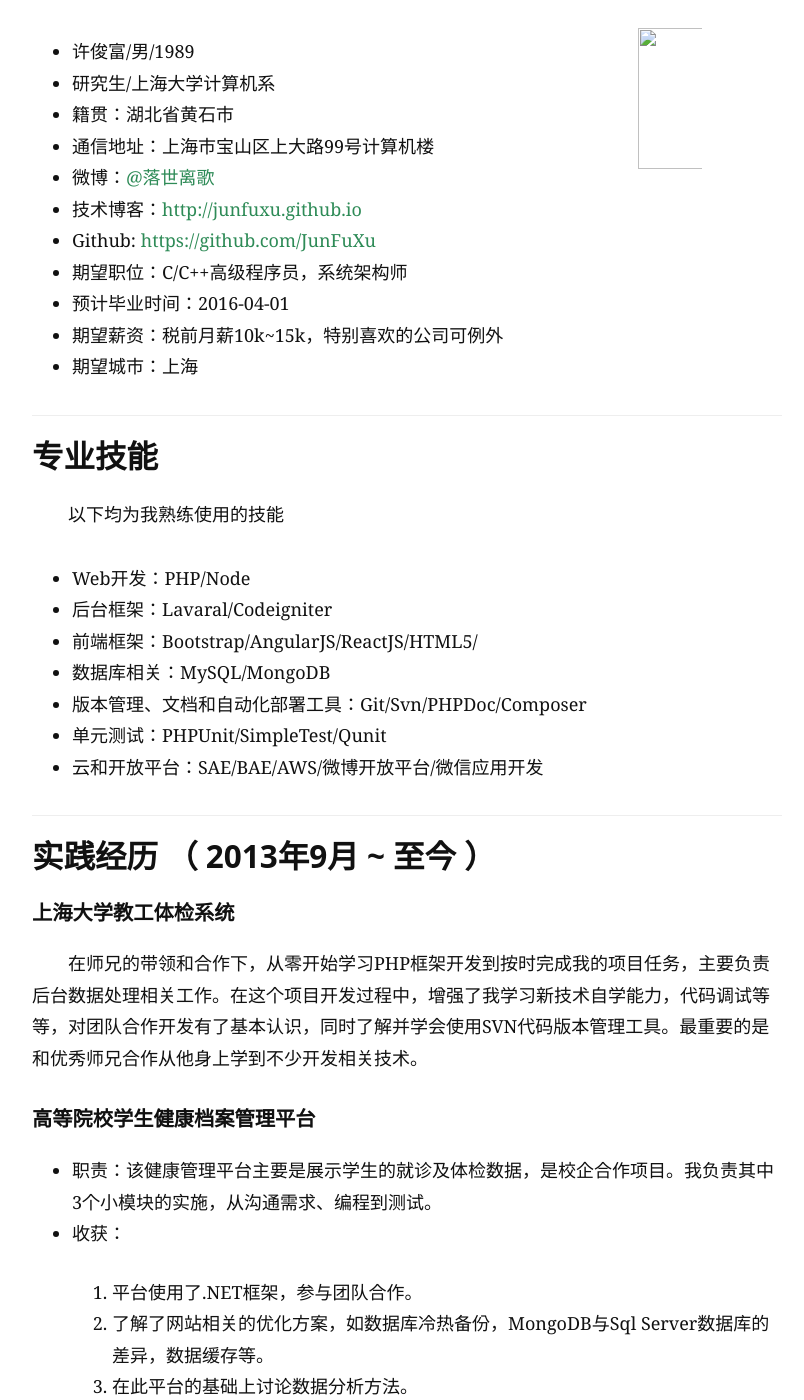
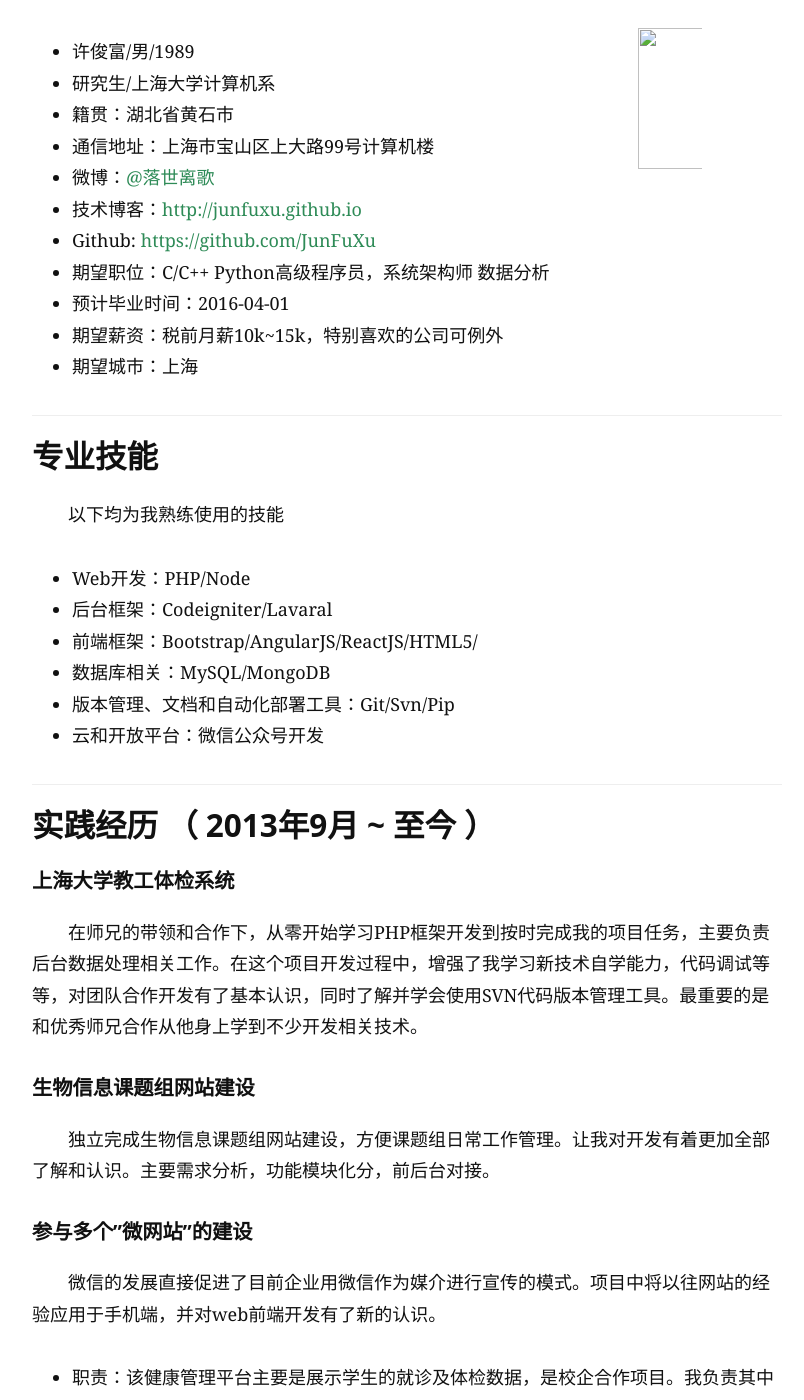
Before and after one commit to JunFuXu/JunFuXu.github.io, a Jekyll site: the page built from resume.md, in a window 1280 px wide and 1400 px high, scrolled down 287 px. Shown: the whole window, without its empty margins (233-1037 px from the left). Built offline with Jekyll 4.4.1, drawn with Linux system fonts in a browser that asks for light colours; Markdown is read by kramdown in place of the engine named in the settings; some of the changed text lies outside the part shown.

Commit message:
Signed-off-by: xujunfu <xujunfu@shu.edu.cn>

```diff
--- a/resume.md
+++ b/resume.md
@@ -52,7 +52,7 @@ img{
  - 微博：[@落世离歌](http://weibo.com/u/2438098050)
  - 技术博客：[http://junfuxu.github.io](http://junfuxu.github.io/)
  - Github: [https://github.com/JunFuXu](https://github.com/JunFuXu)
- - 期望职位：C/C++高级程序员，系统架构师
+ - 期望职位：C/C++ Python高级程序员，系统架构师 数据分析
  - 预计毕业时间：2016-04-01
  - 期望薪资：税前月薪10k~15k，特别喜欢的公司可例外
  - 期望城市：上海
@@ -64,12 +64,11 @@ img{
 以下均为我熟练使用的技能
 
 - Web开发：PHP/Node
-- 后台框架：Lavaral/Codeigniter
+- 后台框架：Codeigniter/Lavaral
 - 前端框架：Bootstrap/AngularJS/ReactJS/HTML5/
 - 数据库相关：MySQL/MongoDB
-- 版本管理、文档和自动化部署工具：Git/Svn/PHPDoc/Composer
-- 单元测试：PHPUnit/SimpleTest/Qunit
-- 云和开放平台：SAE/BAE/AWS/微博开放平台/微信应用开发
+- 版本管理、文档和自动化部署工具：Git/Svn/Pip
+- 云和开放平台：微信公众号开发
 
 ---
 
@@ -77,14 +76,6 @@ img{
 
 #### 上海大学教工体检系统
 在师兄的带领和合作下，从零开始学习PHP框架开发到按时完成我的项目任务，主要负责后台数据处理相关工作。在这个项目开发过程中，增强了我学习新技术自学能力，代码调试等等，对团队合作开发有了基本认识，同时了解并学会使用SVN代码版本管理工具。最重要的是和优秀师兄合作从他身上学到不少开发相关技术。
-
-#### 高等院校学生健康档案管理平台
- * 职责：该健康管理平台主要是展示学生的就诊及体检数据，是校企合作项目。我负责其中3个小模块的实施，从沟通需求、编程到测试。
- * 收获：
-   1. 平台使用了.NET框架，参与团队合作。
-   2. 了解了网站相关的优化方案，如数据库冷热备份，MongoDB与Sql Server数据库的差异，数据缓存等。
-   3. 在此平台的基础上讨论数据分析方法。
-
 
 #### 生物信息课题组网站建设
 独立完成生物信息课题组网站建设，方便课题组日常工作管理。让我对开发有着更加全部了解和认识。主要需求分析，功能模块化分，前后台对接。
@@ -144,4 +135,5 @@ img{
 ---
 
 ## 致谢
+
 感谢您花时间阅读我的简历，期待能有机会和您共事。
```
Also changed, not shown: other parts of resume.md (+2 -2 lines), Blog/KNN.md (added, +14 -0 lines), Blog/信息增益.md (+9 -1 lines), assets/img/InformationGain/HighEntropy.png (added), assets/img/InformationGain/LowEntropy.png (added), 1 other file.
